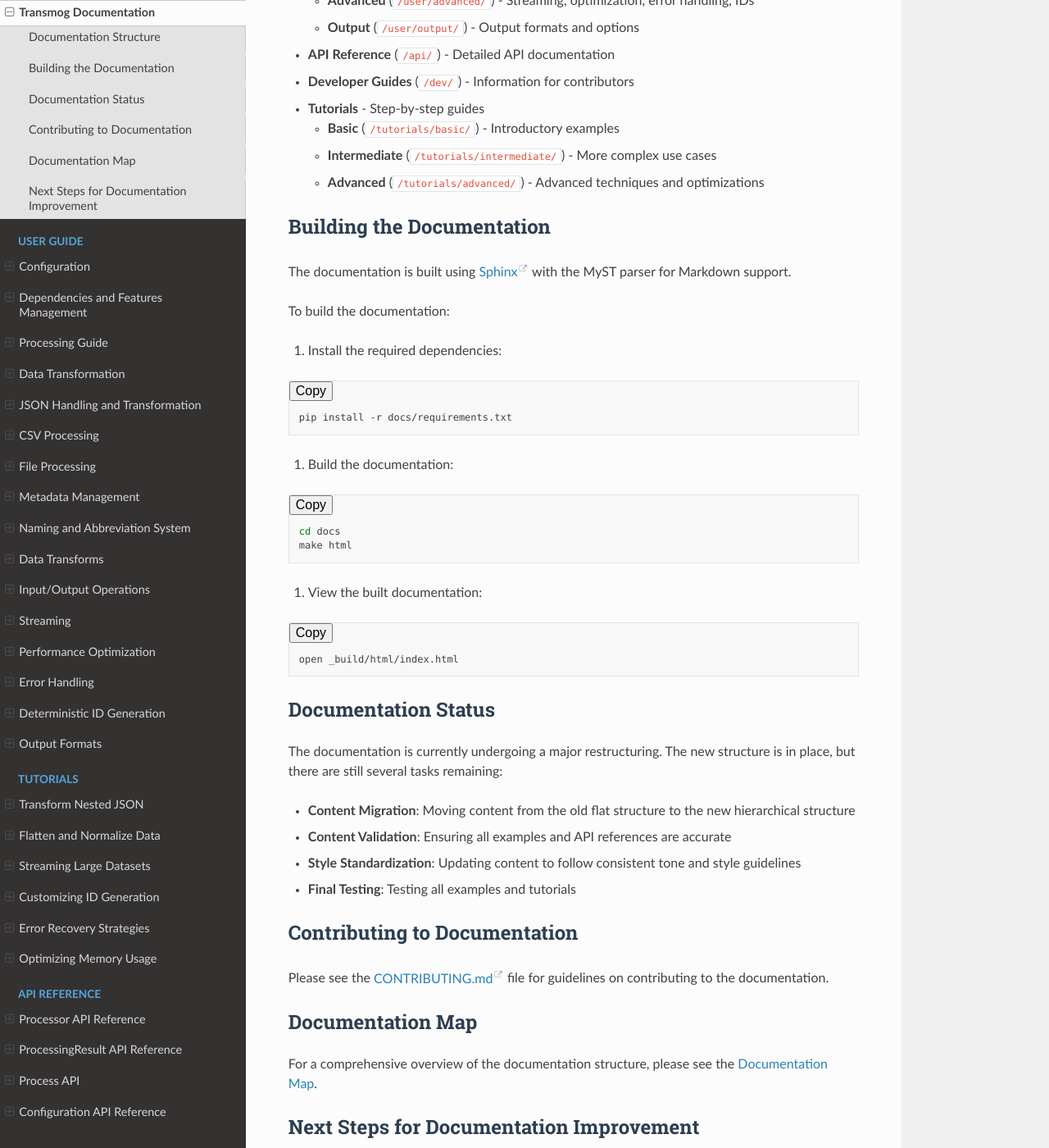
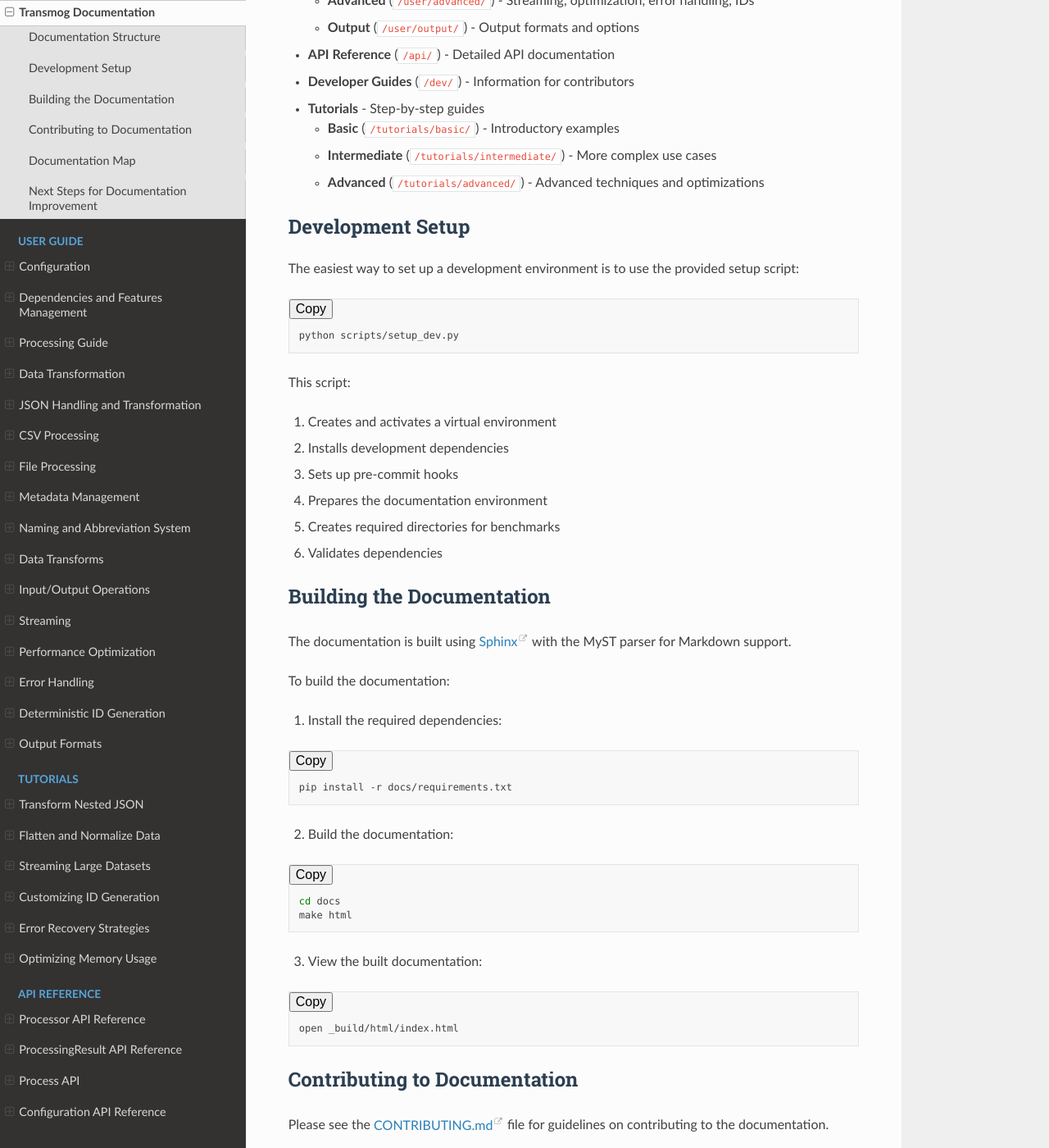
Before and after one commit to scottdraper8/transmog, a Sphinx documentation site: the page built from docs/README.md, in a window 1280 px wide and 1400 px high, scrolled down 445 px. Shown: the whole window at 82% size. Built offline with Sphinx 7.4.7 and the Read the Docs theme 3.1.0, drawn with Linux system fonts in a browser that asks for light colours.

Commit message:
Updates installation instructions

````diff
--- a/docs/README.md
+++ b/docs/README.md
@@ -22,6 +22,22 @@ The documentation is organized into a hierarchical structure:
   - **Intermediate** (`/tutorials/intermediate/`) - More complex use cases
   - **Advanced** (`/tutorials/advanced/`) - Advanced techniques and optimizations
 
+## Development Setup
+
+The easiest way to set up a development environment is to use the provided setup script:
+
+```bash
+python scripts/setup_dev.py
+```
+
+This script:
+1. Creates and activates a virtual environment
+2. Installs development dependencies
+3. Sets up pre-commit hooks
+4. Prepares the documentation environment
+5. Creates required directories for benchmarks
+6. Validates dependencies
+
 ## Building the Documentation
 
 The documentation is built using [Sphinx](https://www.sphinx-doc.org/) with the MyST parser for Markdown support.
@@ -34,33 +50,23 @@ To build the documentation:
 pip install -r docs/requirements.txt
 ```
 
-1. Build the documentation:
+2. Build the documentation:
 
 ```bash
 cd docs
 make html
 ```
 
-1. View the built documentation:
+3. View the built documentation:
 
 ```bash
 open _build/html/index.html
 ```
 
-## Documentation Status
-
-The documentation is currently undergoing a major restructuring. The new structure is in place, but there
-are still several tasks remaining:
-
-- **Content Migration**: Moving content from the old flat structure to the new hierarchical structure
-- **Content Validation**: Ensuring all examples and API references are accurate
-- **Style Standardization**: Updating content to follow consistent tone and style guidelines
-- **Final Testing**: Testing all examples and tutorials
-
 ## Contributing to Documentation
 
-Please see the [CONTRIBUTING.md](https://github.com/scottdraper8/transmog/blob/main/CONTRIBUTING.md)
-file for guidelines on contributing to the documentation.
+Please see the [CONTRIBUTING.md](https://github.com/scottdraper8/transmog/blob/main/CONTRIBUTING.md) file
+for guidelines on contributing to the documentation.
 
 ## Documentation Map
 
````
Also changed, not shown: docs/installation.md (+19 -1 lines), docs/user/processing/processing-overview.md (+1 -1 lines).
